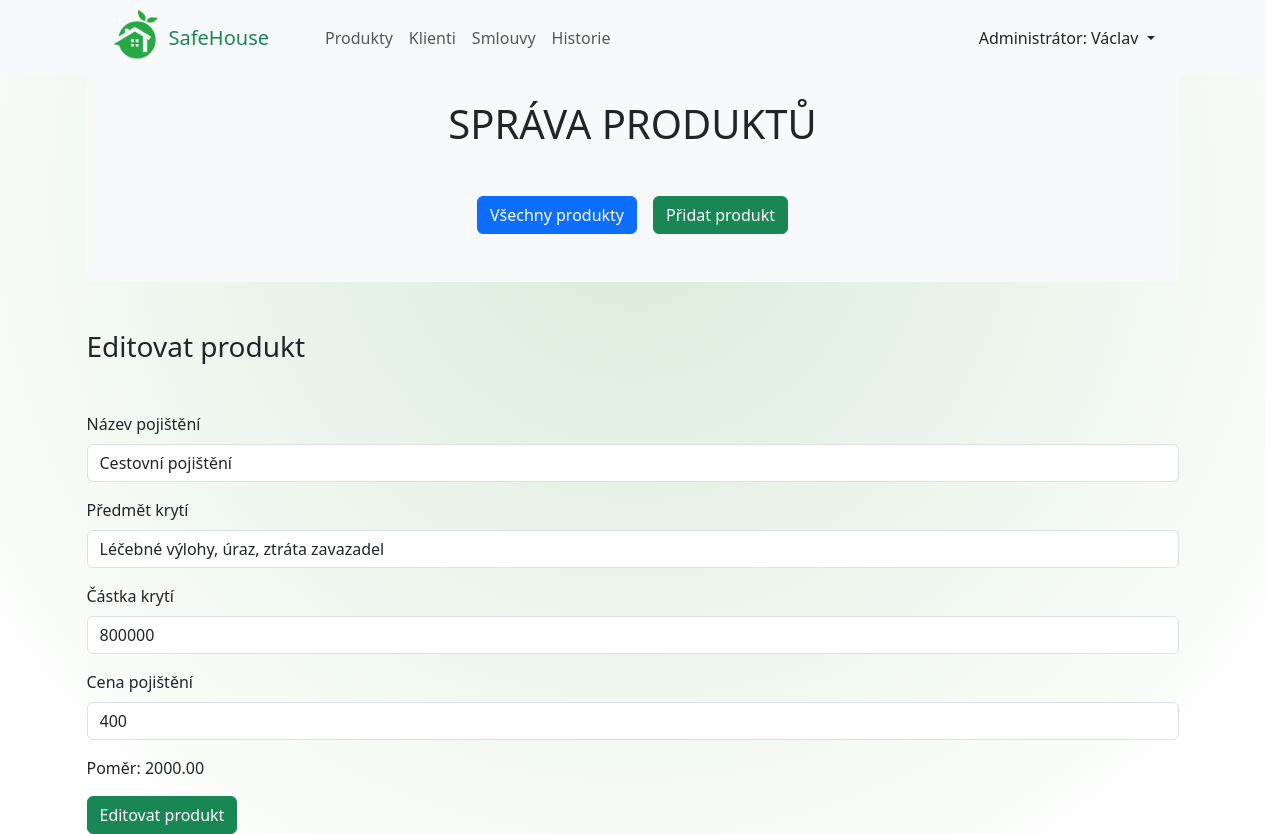
After one commit to VaclavNekolny/SafeHouse, a Django app: page /produkty/editovat/5 in a window 1280 px wide. The commit adds this page. Run offline with Django 4.2, Linux system fonts and the light colour scheme; data comes from the database, SQL or seed files in the repository; both versions use the stored data as it was after the commit; some libraries are stand-ins or nearby versions.

Commit message:
Sjednocení názvů na 'produkt', 'pprodukty'

```diff
--- /dev/null
+++ b/pojistenci_app/templates/pojistenci_app/editovat_produkt.html
@@ -0,0 +1,39 @@
+{% extends "pojistenci_app/produkty.html" %}
+{% load static %}
+
+
+{% block form %}
+    {% if message %}
+    <div class="alert alert-success" role="alert">
+        {{ message }}
+    </div>
+    {% endif %}
+    <h3 class="mb-5">Editovat produkt</h3>
+    <form action="" method="post">
+        {% csrf_token %}
+        <div class="mb-3">
+            <label for="nazev" class="form-label">Název pojištění</label>
+            <input type="text" class="form-control" id="nazev" name="nazev" value='{{ produkt.nazev }}' required>
+        </div>
+        <div class="mb-3">
+            <label for="predmet_kryti" class="form-label">Předmět krytí</label>
+            <input type="text" class="form-control" id="predmet_kryti" name="predmet_kryti" value='{{ produkt.predmet_kryti }}' required>
+        </div>
+        <div class="mb-3">
+            <label for="castka" class="form-label">Částka krytí</label>
+            <input type="number" class="form-control" id="castka" name="castka" value={{ produkt.zakladni_castka }} required>
+        </div>
+        <div class="mb-3">
+            <label for="cena" class="form-label">Cena pojištění</label>
+            <input type="number" class="form-control" id="cena" name="cena" value={{ produkt.zakladni_cena }} required>
+        </div>
+        <input type="hidden" name="id" value={{ produkt.id }}>
+        <div>
+            <p id="pomer"></p>
+        </div>
+
+        <button type="submit" class="btn btn-success">Editovat produkt</button>
+    </form>
+
+    <script src={% static "pojistenci_app/js/dynamicky_vypocet_pomeru.js" %}></script>
+{% endblock form %}
--- a/pojistenci_app/templates/pojistenci_app/historie.html
+++ b/pojistenci_app/templates/pojistenci_app/historie.html
@@ -17,8 +17,8 @@
         <div>
             <ul class="list-group list-group-flush mt-2 mb-4">
                 <li class="list-group-item lead bg-light fw-bold">Sledované události</li>
-                <li class="list-group-item  bg-light"><b>Pojištěnec</b> : vytvoření, editace, smazání</li>
                 <li class="list-group-item  bg-light"><b>Produkt</b> : vytvoření, editace, smazání</li>
+                <li class="list-group-item  bg-light"><b>Klient</b> : vytvoření, editace, smazání</li>
                 <li class="list-group-item  bg-light"><b>Smlouva</b> : podepsání, výpověď</li>
             </ul>
         </div>
@@ -35,7 +35,7 @@
             <th scope="col" class=" text-bg-secondary">Produkt</th>
             <th scope="col" class=" text-bg-secondary">Akce</th>
             <th scope="col" class=" text-bg-secondary">Detail</th>
-            <th scope="col" class=" text-bg-secondary">Datum akce</th>
+            <th scope="col" class=" text-bg-secondary">Datum</th>
         </tr>
         </thead>
         <tbody>
--- a/pojistenci_app/templates/pojistenci_app/klienti.html
+++ b/pojistenci_app/templates/pojistenci_app/klienti.html
@@ -17,9 +17,9 @@ Klienti
     <div class="container-md">
         <h1 class="text-center pt-4 bg-light mb-0">SPRÁVA KLIENTŮ</h1>
         <div class="bg-light p-5 mb-5 d-flex gap-3 justify-content-center rounded-bottom">
-            <a class="btn btn-primary btn-lg" href={% url "klienti" %}>Všichni pojištěnci</a>
-            <a class="btn btn-success btn-lg" href={% url "pridat_pojistence" %}>Přidat pojištěnce</a>
-            <a class="btn btn-danger btn-lg" href={% url "vymazat_pojistence" %}>Vymazat pojištěnce</a>
+            <a class="btn btn-primary" href={% url "klienti" %}>Všichni pojištěnci</a>
+            <a class="btn btn-success" href={% url "pridat_pojistence" %}>Přidat pojištěnce</a>
+            <a class="btn btn-danger" href={% url "vymazat_pojistence" %}>Vymazat pojištěnce</a>
         </div>
         {% if pridat or editovat or vymazat %}
             {% block form %}
--- a/pojistenci_app/templates/pojistenci_app/pridat_pojisteni.html
+++ b/pojistenci_app/templates/pojistenci_app/pridat_produkt.html
@@ -1,4 +1,4 @@
-{% extends "pojistenci_app/pojisteni.html" %}
+{% extends "pojistenci_app/produkty.html" %}
 {% load static %}
 
 
@@ -8,11 +8,11 @@
         {{ message }}
     </div>
     {% endif %}
-    <h3 class="mb-5">Přidat pojištění</h3>
+    <h3 class="mb-5">Přidat produkt</h3>
     <form action="pridat" method="post">
         {% csrf_token %}
         <div class="mb-3">
-            <label for="nazev" class="form-label">Název produktu</label>
+            <label for="nazev" class="form-label">Název pojištění</label>
             <input type="text" class="form-control" id="nazev" name="nazev" required>
         </div>
         <div class="mb-3">
--- a/pojistenci_app/templates/pojistenci_app/pojisteni.html
+++ b/pojistenci_app/templates/pojistenci_app/produkty.html
@@ -7,15 +7,15 @@ Pojištění
 
 
 {% block styles %}
-    <link rel="stylesheet" href={% static "pojistenci_app/pojisteni.css" %}>
+    <link rel="stylesheet" href={% static "pojistenci_app/produkty.css" %}>
 {% endblock styles %}
 
 {% block content %}
     <div class="container-md">
-        <h1 class="text-center pt-4 bg-light mb-0">SPRÁVA POJIŠTĚNÍ</h1>
+        <h1 class="text-center pt-4 bg-light mb-0">SPRÁVA PRODUKTŮ</h1>
         <div class="bg-light p-5 mb-5 d-flex gap-3 justify-content-center rounded-bottom">
-            <a class="btn btn-primary btn-lg" href={% url "pojisteni" %}>Všechny produkty</a>
-            <a class="btn btn-success btn-lg" href={% url "pridat_pojisteni" %}>Přidat produkt</a>
+            <a class="btn btn-primary" href={% url "produkty" %}>Všechny produkty</a>
+            <a class="btn btn-success" href={% url "pridat_produkt" %}>Přidat produkt</a>
         </div>
         {% if pridat or editovat or vymazat %}
             {% block form %}
@@ -44,8 +44,8 @@ Pojištění
                 <td>{{ produkt.zakladni_cena }}</td>
                 <td>{{ produkt.pomer }}</td>
                 <td>
-                    <a class="btn btn-dark btn-sm" href={% url "editovat_pojisteni" produkt.id %}>editovat</a>
-                    <a class="btn btn-danger btn-sm" href={% url "vymazat_pojisteni" produkt.id %}>smazat</a>
+                    <a class="btn btn-dark btn-sm" href={% url "editovat_produkt" produkt.id %}>editovat</a>
+                    <a class="btn btn-danger btn-sm" href={% url "vymazat_produkt" produkt.id %}>smazat</a>
                 </td>
             </tr>
             {% endfor %}
--- a/pojistenci_app/urls.py
+++ b/pojistenci_app/urls.py
@@ -5,6 +5,18 @@ from . import views
 
 urlpatterns = [
     path('', views.index, name="index"),
+
+    # POJIŠTĚNÍ
+    path('produkty',
+         views.produkty, name="produkty"),
+    path('produkty/pridat',
+         views.pridat_produkt, name="pridat_produkt"),
+    path('produkty/editovat/<int:edit_id>',
+         views.editovat_produkt, name="editovat_produkt"),
+    path('produkty/vymazat/<int:del_produkt_id>',
+         views.vymazat_produkt, name="vymazat_produkt"),
+
+    # KLIENTI
     path('klienti', views.klienti, name="klienti"),
     path('klienti/<int:id_klienta>/',
          views.detail_pojistence, name="detail_pojistence"),
@@ -16,22 +28,23 @@ urlpatterns = [
          views.vymazat_pojistence_id, name="vymazat_pojistence_id"),
     path('klienti/editovat/<int:edit_id>',
          views.editovat_pojistence, name="editovat_pojistence"),
-    path('pojisteni',
-         views.pojisteni, name="pojisteni"),
-    path('pojisteni/pridat',
-         views.pridat_pojisteni, name="pridat_pojisteni"),
-    path('pojisteni/editovat/<int:edit_id>',
-         views.editovat_pojisteni, name="editovat_pojisteni"),
-    path('pojisteni/vymazat/<int:del_produkt_id>',
-         views.vymazat_pojisteni, name="vymazat_pojisteni"),
+
+
+    # KLIENTI-SMLOUVY
     path('klienti/<int:klient_id>/nova_smlouva',
          views.nova_smlouva, name="nova_smlouva"),
     path('klienti/<int:klient_id>/podepsat',
          views.podepsat, name="podepsat"),
     path('klienti/<int:klient_id>/vymazat/<int:delete_id>',
          views.vymazat_smlouvu, name="vymazat_smlouvu"),
+
+
+    # SMLOUVY
     path('smlouvy',
          views.smlouvy, name="smlouvy"),
+
+
+    # HISTORIE
     path('historie',
          views.historie, name="historie"),
 ]
--- a/pojistenci_app/views.py
+++ b/pojistenci_app/views.py
@@ -5,10 +5,88 @@ from django.db.models import Sum
 import random
 
 
-# Create your views here.
 def index(request):
     pojistenci = Pojistenci.objects.all()
     return render(request, "pojistenci_app/index.html", {'pojistenci': pojistenci})
+
+
+def produkty(request):
+    pojistovaci_produkty = Produkty.objects.all()
+    return render(request, 'pojistenci_app/produkty.html', {'produkty': pojistovaci_produkty})
+
+
+def pridat_produkt(request):
+    if request.method == "POST":
+        nazev = request.POST["nazev"]
+        predmet_kryti = request.POST["predmet_kryti"]
+        castka = request.POST["castka"]
+        cena = request.POST["cena"]
+        pomer = round(int(castka)/int(cena), 2)
+
+        novy_produkt = Produkty(nazev=nazev, predmet_kryti=predmet_kryti,
+                                zakladni_castka=castka, zakladni_cena=cena, pomer=pomer)
+        novy_produkt.save()
+
+        # Záznam do historie
+        id = novy_produkt.id
+        produkt = novy_produkt.nazev
+        detail_akce = f"Přidání produktu {produkt}"
+        historie = Historie(produkt_id=id, produkt=produkt,
+                            akce='Vytvoření', detail_akce=detail_akce)
+        historie.save()
+
+        message = f"Produkt '{nazev}' přidán do databáze"
+        return render(request, 'pojistenci_app/pridat_produkt.html', {'message': message, 'pridat': True})
+
+    return render(request, 'pojistenci_app/pridat_produkt.html', {'pridat': True})
+
+
+def editovat_produkt(request, edit_id):
+
+    if request.method == "POST":
+        id = request.POST["id"]
+        produkt_k_editaci = Produkty.objects.get(id=id)
+        nazev = request.POST["nazev"]
+        predmet_kryti = request.POST["predmet_kryti"]
+        castka = request.POST["castka"]
+        cena = request.POST["cena"]
+        pomer = round(int(castka)/int(cena), 2)
+
+        produkt_k_editaci.nazev = nazev
+        produkt_k_editaci.predmet_kryti = predmet_kryti
+        produkt_k_editaci.zakladni_castka = castka
+        produkt_k_editaci.zakladni_cena = cena
+        produkt_k_editaci.pomer = pomer
+        produkt_k_editaci.save()
+
+        # Záznam do historie
+        id = produkt_k_editaci.id
+        produkt = produkt_k_editaci.nazev
+        detail_akce = f"Editace pojištění {produkt}"
+        historie = Historie(produkt_id=id, produkt=produkt,
+                            akce='Editace', detail_akce=detail_akce)
+        historie.save()
+
+        message = f"Produkt '{nazev}' editován"
+        return render(request, 'pojistenci_app/editovat_produkt.html', {'message': message, 'editovat': True})
+
+    produkt_k_editaci = Produkty.objects.get(id=edit_id)
+    return render(request, 'pojistenci_app/editovat_produkt.html', {'editovat': True, 'produkt': produkt_k_editaci})
+
+
+def vymazat_produkt(request, del_produkt_id):
+    produkt_k_vymazani = Produkty.objects.get(id=del_produkt_id)
+
+    # Záznam do historie
+    id = produkt_k_vymazani.id
+    produkt = produkt_k_vymazani.nazev
+    detail_akce = f"Vymazání produktu '{produkt}'"
+    historie = Historie(produkt_id=id, produkt=produkt,
+                        akce='Smazání', detail_akce=detail_akce)
+    historie.save()
+
+    produkt_k_vymazani.delete()
+    return redirect('produkty')
 
 
 def klienti(request):
@@ -141,85 +219,6 @@ def editovat_pojistence(request, edit_id):
     return render(request, 'pojistenci_app/editovat_pojistence.html', {'editovat': True, 'pojistenec': pojistenec_k_editaci})
 
 
-def pojisteni(request):
-    pojistovaci_produkty = Produkty.objects.all()
-    return render(request, 'pojistenci_app/pojisteni.html', {'produkty': pojistovaci_produkty})
-
-
-def pridat_pojisteni(request):
-    if request.method == "POST":
-        nazev = request.POST["nazev"]
-        predmet_kryti = request.POST["predmet_kryti"]
-        castka = request.POST["castka"]
-        cena = request.POST["cena"]
-        pomer = round(int(castka)/int(cena), 2)
-
-        nove_pojisteni = Produkty(nazev=nazev, predmet_kryti=predmet_kryti,
-                                  zakladni_castka=castka, zakladni_cena=cena, pomer=pomer)
-        nove_pojisteni.save()
-
-        # Záznam do historie
-        id = nove_pojisteni.id
-        pojisteni = nove_pojisteni.nazev
-        detail_akce = f"Přidání pojištění {pojisteni}"
-        historie = Historie(produkt_id=id, produkt=pojisteni,
-                            akce='Vytvoření', detail_akce=detail_akce)
-        historie.save()
-
-        message = f"Pojištění {nazev} přidáno do databáze"
-        return render(request, 'pojistenci_app/pridat_pojisteni.html', {'message': message, 'pridat': True})
-
-    return render(request, 'pojistenci_app/pridat_pojisteni.html', {'pridat': True})
-
-
-def editovat_pojisteni(request, edit_id):
-
-    if request.method == "POST":
-        id = request.POST["id"]
-        pojisteni_k_editaci = Produkty.objects.get(id=id)
-        nazev = request.POST["nazev"]
-        predmet_kryti = request.POST["predmet_kryti"]
-        castka = request.POST["castka"]
-        cena = request.POST["cena"]
-        pomer = round(int(castka)/int(cena), 2)
-
-        pojisteni_k_editaci.nazev = nazev
-        pojisteni_k_editaci.predmet_kryti = predmet_kryti
-        pojisteni_k_editaci.zakladni_castka = castka
-        pojisteni_k_editaci.zakladni_cena = cena
-        pojisteni_k_editaci.pomer = pomer
-        pojisteni_k_editaci.save()
-
-        # Záznam do historie
-        id = pojisteni_k_editaci.id
-        pojisteni = pojisteni_k_editaci.nazev
-        detail_akce = f"Editace pojištění {pojisteni}"
-        historie = Historie(produkt_id=id, produkt=pojisteni,
-                            akce='Editace', detail_akce=detail_akce)
-        historie.save()
-
-        message = f"Pojištění '{nazev}' editováno"
-        return render(request, 'pojistenci_app/editovat_pojisteni.html', {'message': message, 'editovat': True})
-
-    pojisteni_k_editaci = Produkty.objects.get(id=edit_id)
-    return render(request, 'pojistenci_app/editovat_pojisteni.html', {'editovat': True, 'pojisteni': pojisteni_k_editaci})
-
-
-def vymazat_pojisteni(request, del_produkt_id):
-    pojisteni_k_vymazani = Produkty.objects.filter(id=del_produkt_id)
-
-    # Záznam do historie
-    id = pojisteni_k_vymazani.id
-    pojisteni = pojisteni_k_vymazani.nazev
-    detail_akce = f"Vymazání pojištění {pojisteni}"
-    historie = Historie(produkt_id=id, produkt=pojisteni,
-                        akce='Smazání', detail_akce=detail_akce)
-    historie.save()
-
-    pojisteni_k_vymazani.delete()
-    return redirect('pojisteni')
-
-
 def nova_smlouva(request, klient_id):
     pojistenec = Pojistenci.objects.get(id=klient_id)
     if request.method == "POST":
--- a/static/base.css
+++ b/static/base.css
@@ -8,7 +8,7 @@ html {
 }
 
 body {
-    background: radial-gradient(circle at center 200px, #d9e0d9, #ffffff 90%);
+    background: radial-gradient(circle at center 200px, #daebda, #ffffff 90%);
     position: relative;
     background-repeat: no-repeat;
     min-height: 100vh;
--- a/templates/base.html
+++ b/templates/base.html
@@ -6,17 +6,24 @@
     <meta charset="UTF-8" />
     <meta name="viewport" content="width=device-width, initial-scale=1.0" />
     {% bootstrap_css %}
-    {% block styles %}{% endblock styles %}
-    <link rel="stylesheet" href="{% static 'base.css' %}">
-    <title>{% block title %}{% endblock title %}</title>
+    {% block styles %}
+
+    {% endblock %}
+    <link rel="stylesheet" href="{% static 'base.css' %}" />
+    <title>
+      {% block title %}
+
+      {% endblock %}
+    </title>
   </head>
   <body>
     <header>
-        {% include "includes/navbar.html" %}
+      {% include 'includes/navbar.html' %}
     </header>
-      <div class="container-md">
-        {% block content %}
-        {% endblock content %}
+    <div class="container-md">
+      {% block content %}
+
+      {% endblock %}
     </div>
     {% bootstrap_javascript %}
   </body>
--- a/templates/includes/navbar.html
+++ b/templates/includes/navbar.html
@@ -19,8 +19,8 @@
       <div class="d-flex flex-row justify-content-between align-items-center w-100">
       <ul class="navbar-nav">
         <li class="nav-item active">
-          <a class="nav-link" href={% url 'pojisteni' %}
-            >Pojištění</a
+          <a class="nav-link" href={% url 'produkty' %}
+            >Produkty</a
           >
         </li>
         <li class="nav-item">
```
Also changed, not shown: pojistenci_app/templates/pojistenci_app/editovat_pojisteni.html (deleted, +0 -39 lines), db.sqlite3, pojistenci_app/static/pojistenci_app/produkty.css (renamed from pojistenci_app/static/pojistenci_app/pojisteni.css).
